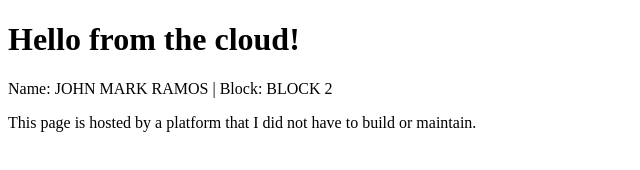
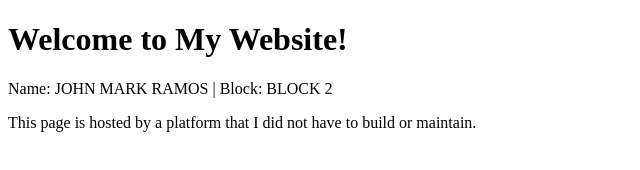
Before and after one commit to pandarenz24-source/JOHNMARKRAMOS-lab1-site, a plain HTML site: page index.html in a window 1280 px wide. Shown: the whole page, without its empty margins (0-640 px from the left). Drawn offline with Linux system fonts and the light colour scheme.

Commit message:
Update index.html

```diff
--- a/index.html
+++ b/index.html
@@ -4,7 +4,7 @@
     <title>My Cloud Lab</title>
 </head>
 <body>
-    <h1>Hello from the cloud!</h1>
+    <h1>Welcome to My Website!</h1>
 
     <p>Name: JOHN MARK RAMOS | Block: BLOCK 2
 
```
